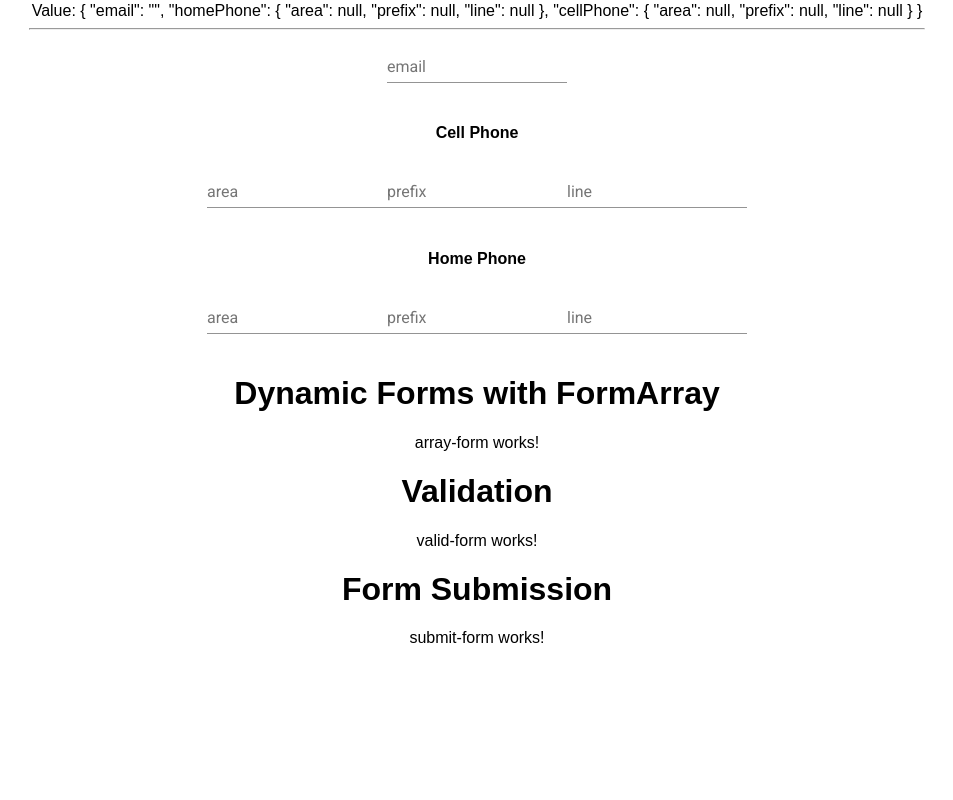
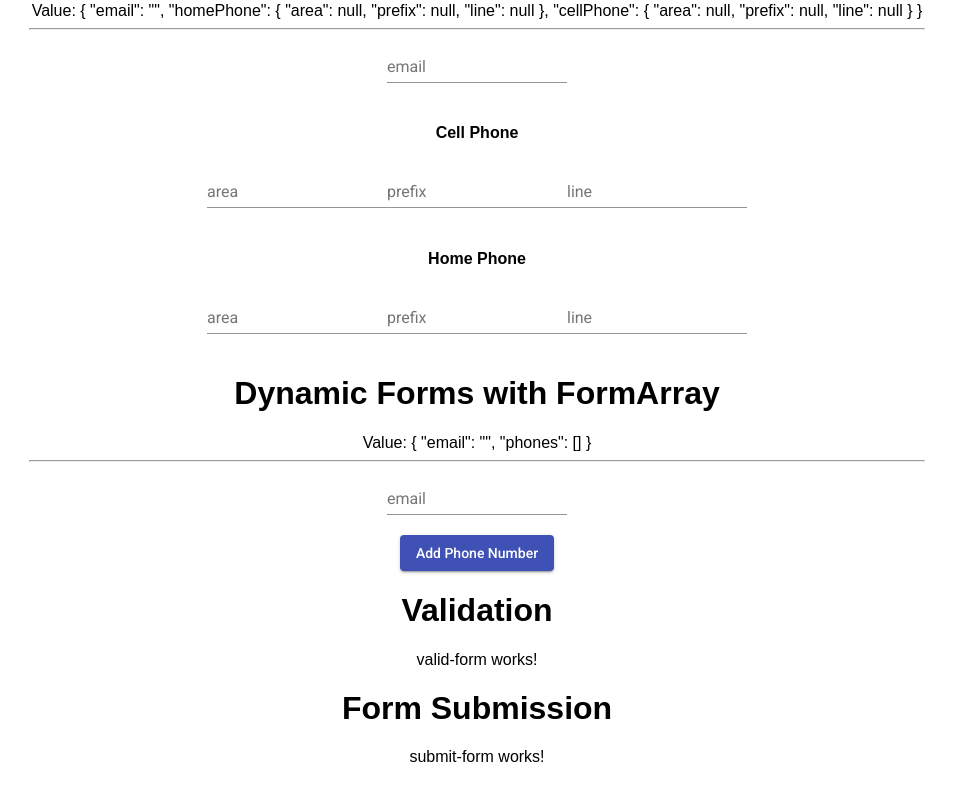
Before and after one commit to HunterCarlson/angular-reactive-forms-basics, an Angular app: page / in a window 1280 px wide. Shown: the part 615-1415 px from the top of the page, without its empty margins (163-1116 px from the left). Before the commit the page ends 1358 px from the top, so only its background shows below. Built offline with nearby package versions, Linux system fonts and the light colour scheme.

Commit message:
array form

```diff
--- a/src/app/array-form/array-form.component.html
+++ b/src/app/array-form/array-form.component.html
@@ -1 +1,34 @@
-<p>array-form works!</p>
+<form [formGroup]="myForm">
+  Value: {{ myForm.value | json }}
+
+  <hr />
+
+  <mat-form-field class="full">
+    <input matInput placeholder="email" formControlName="email" />
+  </mat-form-field>
+
+  <div formArrayName="phones">
+    <div
+      *ngFor="let phone of phoneForms.controls; let i = index"
+      [formGroupName]="i"
+    >
+      <mat-form-field class="xs">
+        <input matInput placeholder="area" formControlName="area" />
+      </mat-form-field>
+      <mat-form-field class="xs">
+        <input matInput placeholder="prefix" formControlName="prefix" />
+      </mat-form-field>
+      <mat-form-field class="sm">
+        <input matInput placeholder="line" formControlName="line" />
+      </mat-form-field>
+
+      <button mat-raised-button color="warn" (click)="deletePhone(i)">
+        Delete
+      </button>
+    </div>
+  </div>
+
+  <button mat-raised-button color="primary" (click)="addPhone()">
+    Add Phone Number
+  </button>
+</form>
--- a/src/app/array-form/array-form.component.ts
+++ b/src/app/array-form/array-form.component.ts
@@ -1,15 +1,38 @@
 import { Component, OnInit } from '@angular/core';
+import { FormBuilder, FormGroup, FormArray } from '@angular/forms';
 
 @Component({
   selector: 'app-array-form',
   templateUrl: './array-form.component.html',
-  styleUrls: ['./array-form.component.scss']
+  styleUrls: ['./array-form.component.scss'],
 })
 export class ArrayFormComponent implements OnInit {
+  myForm!: FormGroup;
 
-  constructor() { }
+  constructor(private fb: FormBuilder) {}
 
   ngOnInit(): void {
+    this.myForm = this.fb.group({
+      email: '',
+      phones: this.fb.array([]),
+    });
   }
 
+  get phoneForms() {
+    return this.myForm.get('phones') as FormArray;
+  }
+
+  addPhone() {
+    const phone = this.fb.group({
+      area: [],
+      prefix: [],
+      line: [],
+    });
+
+    this.phoneForms.push(phone);
+  }
+
+  deletePhone(i: number) {
+    this.phoneForms.removeAt(i);
+  }
 }
```
